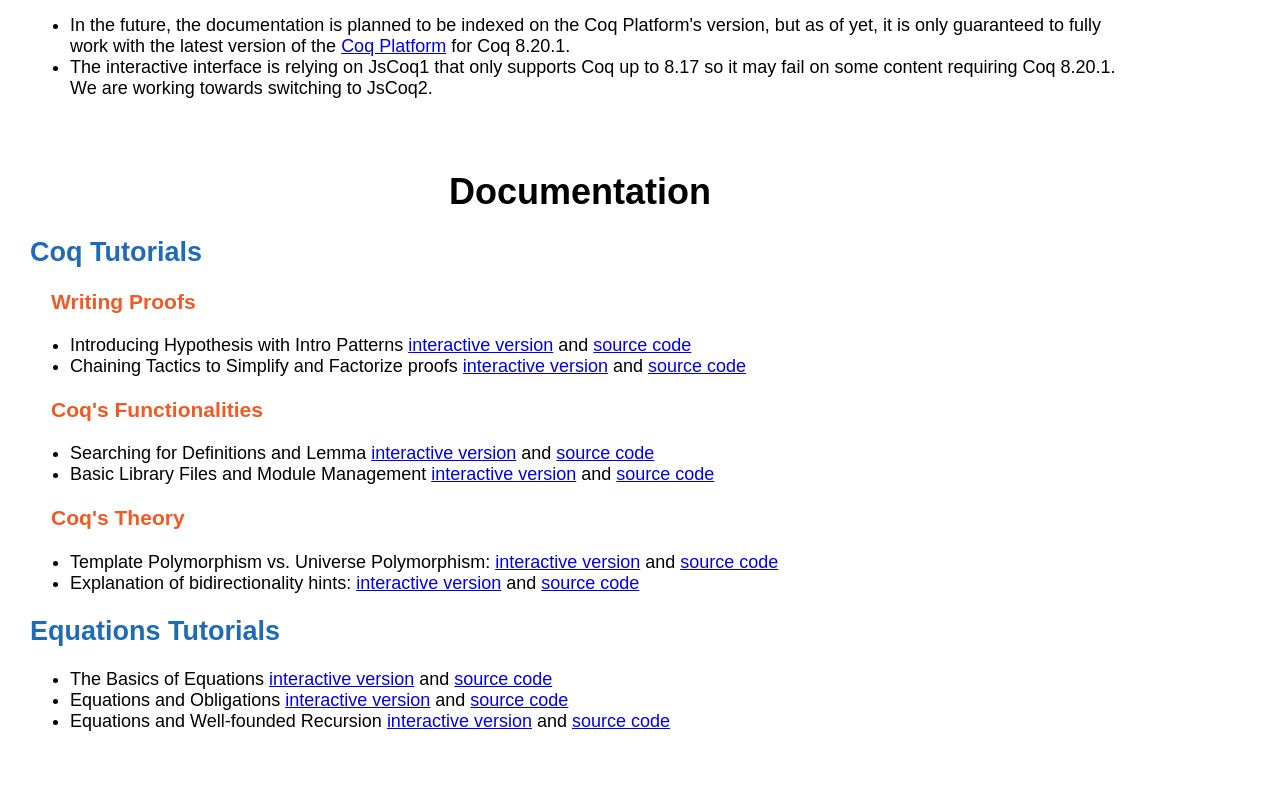
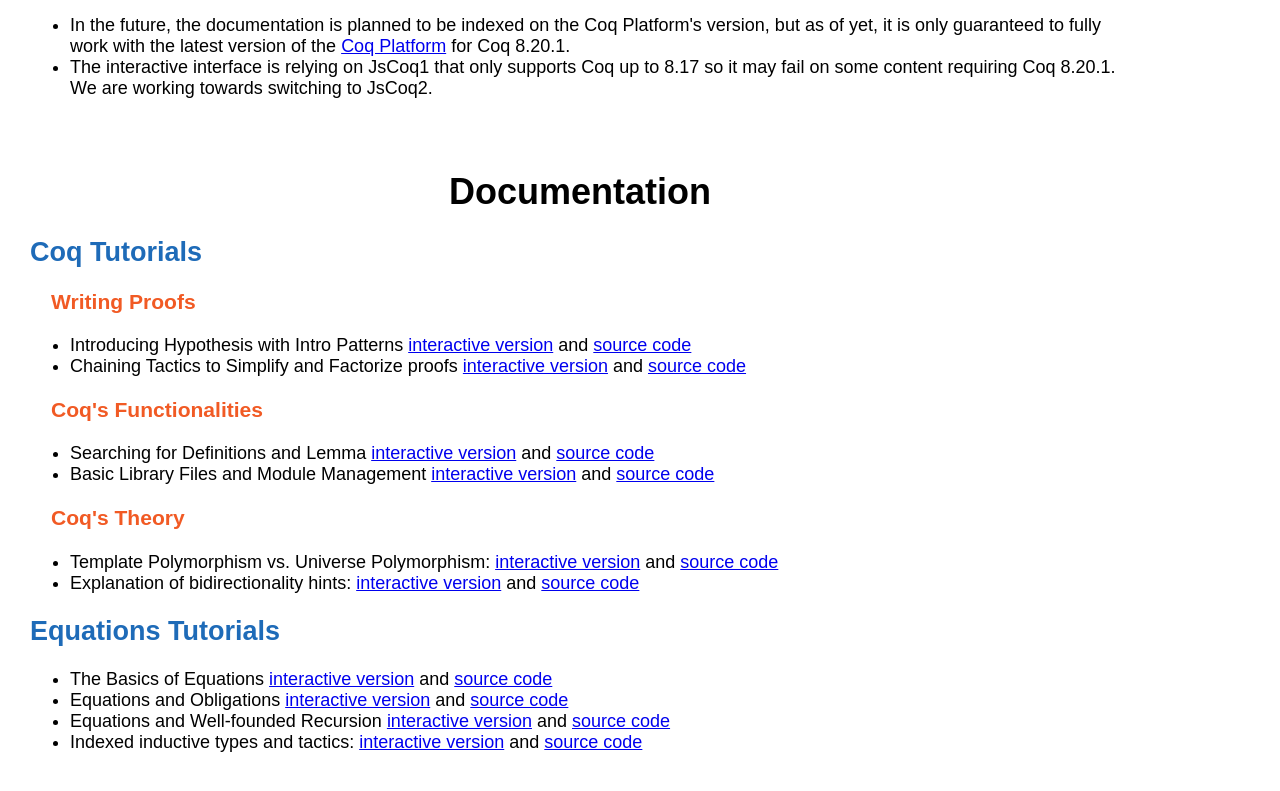
Before and after one commit to coq/platform-docs, a website: page src/index.html in a window 1280 px wide. Shown: the part 822-1613 px from the top of the page. Drawn offline with Linux system fonts and the light colour scheme.

Commit message:
Tutorial Equations: index inductive types (#75)
* add draft tuto equations indexed ind

* fix file

* fix bugs

* add text on NoConfusion

* add text uip and inacessible patterns

* first draf

* Update Tutorial_Equations_indexed.v

* Typos, rephrasings and more explanations

* Apply suggestions for @thomas-lamiaux 's review

* Simpler introduction to [dependent elimination .. as .]

* Update gitignore

* Add to index.html

---------

Co-authored-by: thomas-lamiaux <thomas.lamiaux@ens-paris-saclay.fr>
Co-authored-by: Thomas Lamiaux <85848641+thomas-lamiaux@users.noreply.github.com>

```diff
--- a/src/index.html
+++ b/src/index.html
@@ -174,6 +174,12 @@
         and
         <a href="Tutorial_Equations_wf.v">source code</a>
       </li>
+      <li>
+        Indexed inductive types and tactics:
+        <a href="Tutorial_Equations_indexed.html">interactive version</a>
+        and
+        <a href="Tutorial_Equations_indexed.v">source code</a>
+      </li>
     </ul>
   </body>
 </html>
```
Also changed, not shown: 2 other files.
